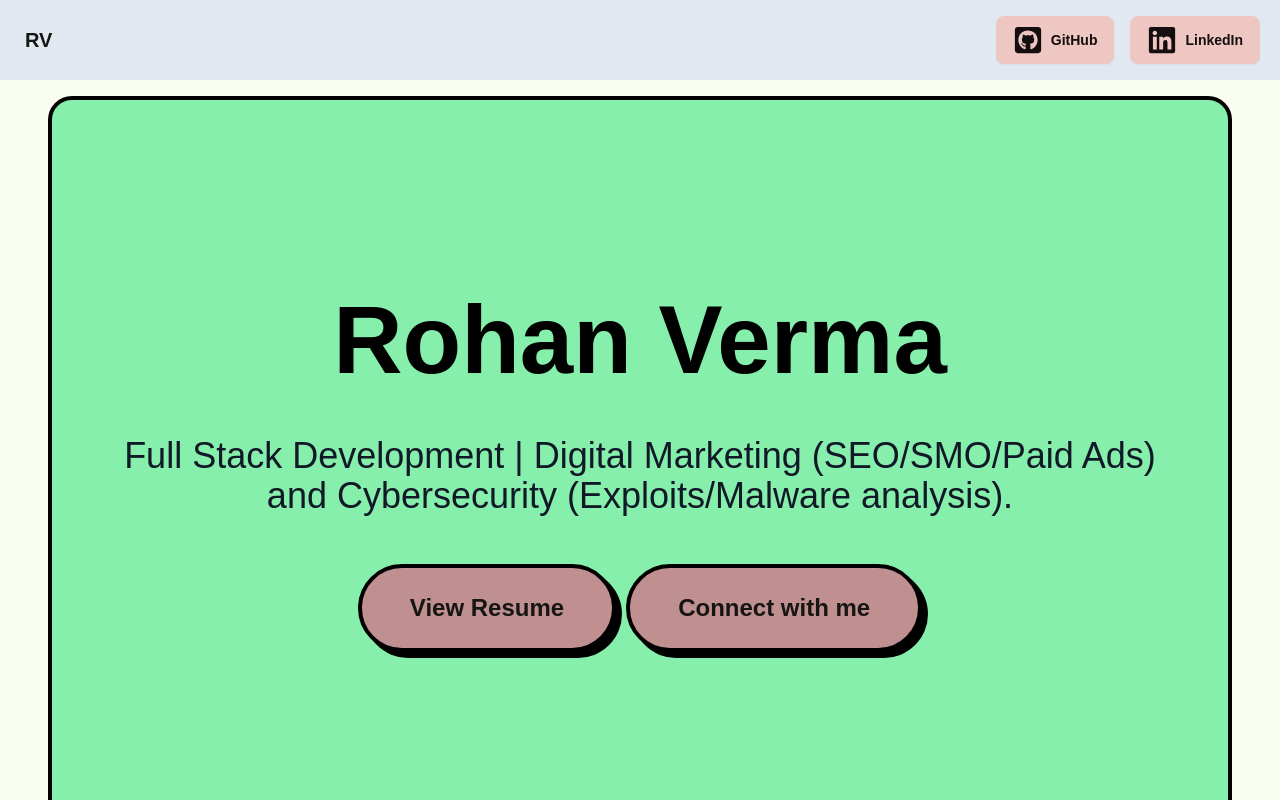
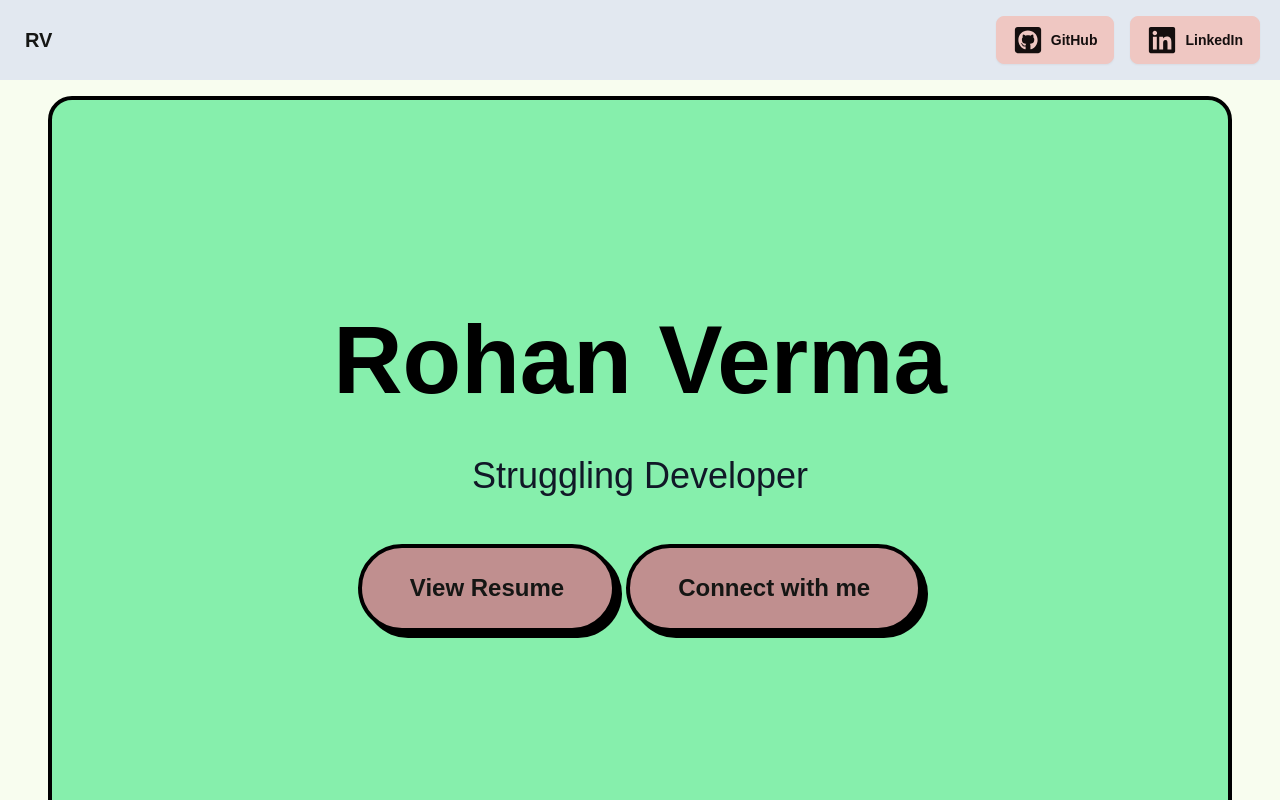
Before and after one commit to MODSetter/neubrutalism_portfolio, a Next.js app: page / in a window 1280 px wide. Shown: the top 800 px of the page. Built offline with nearby package versions, Linux system fonts and the light colour scheme; a web font is replaced by a local one.

Commit message:
Spitting Facts

```diff
--- a/components/Resconnect.tsx
+++ b/components/Resconnect.tsx
@@ -25,7 +25,7 @@ const Resconnect = () => {
               data-aos="fade-up"
               data-aos-duration="600"
             >
-              Full Stack Development | Digital Marketing (SEO/SMO/Paid Ads) and Cybersecurity (Exploits/Malware analysis).
+              Struggling Developer
             </p>
           </div>{" "}
           <div className="w-full flex flex-col sm:flex-row sm:justify-center gap-2.5 my-8 md:my-12">
```
